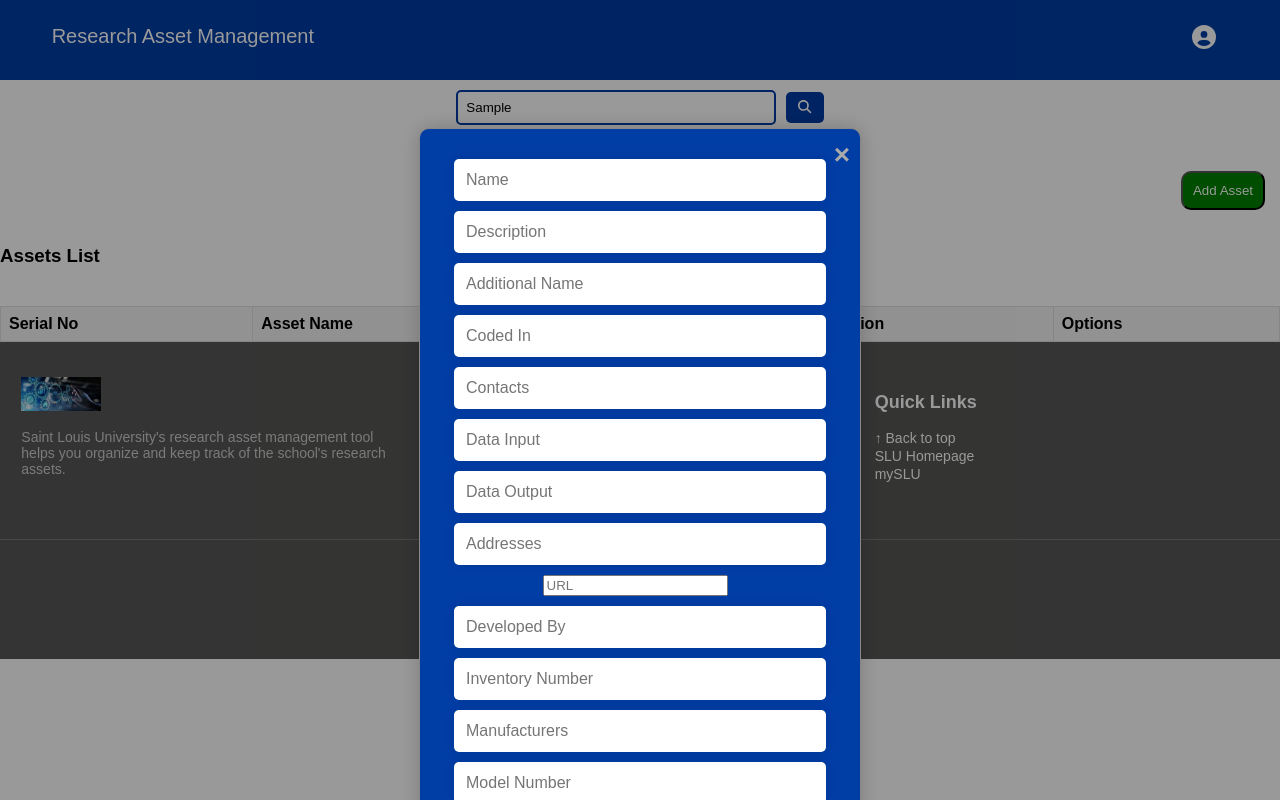
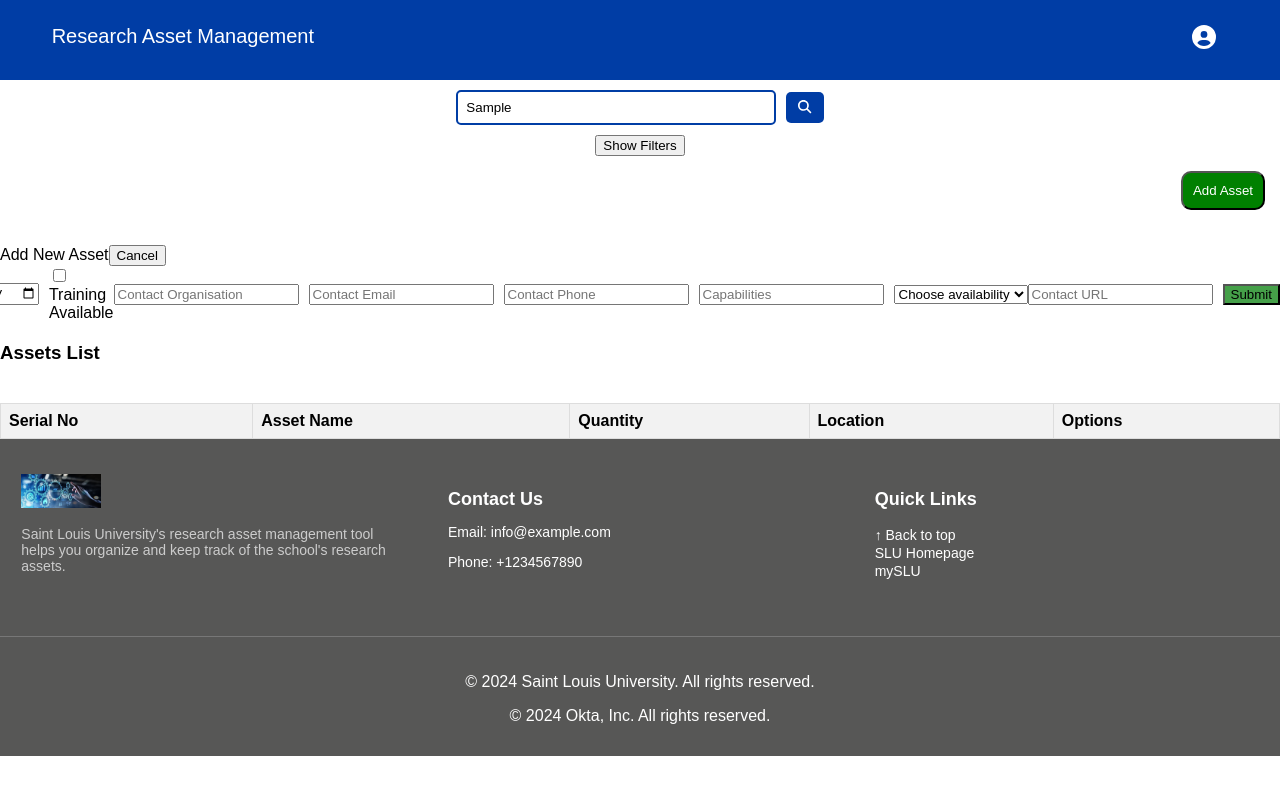
Before and after one commit to slu-csci-5030/RAM_Team_SLU, a React (Vite) app in the folder Frontend/: page /loggedIn in a window 1280 px wide. Both pictures are taken after typing "Sample" into the empty fields and a click on the button "Add Asset". Built offline with nearby package versions, Linux system fonts and the light colour scheme.

Commit message:
Add dive instead of modal for adding asset

```diff
--- a/Frontend/src/components/AddAsset.jsx
+++ b/Frontend/src/components/AddAsset.jsx
@@ -88,21 +88,28 @@ function AddAsset({ onAdd }) {
       alert("Please fill in all fields");
     }
   };
-
+  const toggleAddAsset = () => {
+    setShowModal(!showModal);
+  };
+  const hideAddAssetForm = () => {
+    setShowModal(false);
+  };
   return (
     <>
       <div className="add-asset-container">
-        <button onClick={() => setShowModal(true)} className="add-asset-button">
+        <button onClick={toggleAddAsset} className="add-asset-button">
           Add Asset
         </button>
       </div>
 
       {showModal && (
-        <div className="modal">
-          <div className="modal-content">
-            <span className="close" onClick={() => setShowModal(false)}>
-              &times;
-            </span>
+        <div className="add-asset-form">
+            <div className="div-add-asset-form">
+              <div className="add-asset-form-header">
+                <label>Add New Asset</label>
+                <button onClick={hideAddAssetForm}>Cancel</button>
+              </div>
+              <div className="add-asset-container">
                 <input
                   type="text"
                   placeholder="Name"
@@ -207,7 +214,7 @@ function AddAsset({ onAdd }) {
                   className="add-asset-input"
                   name="modelNumber"
                 />
-            <label>
+                <div className="add-asset-checkbox">
                   <input
                     type="checkbox"
                     checked={asset.feeForService}
@@ -215,8 +222,10 @@ function AddAsset({ onAdd }) {
                       setAsset({ ...asset, feeForService: e.target.checked })
                     }
                   />
+                  <label >
                     Fee for Service
                   </label>
+                </div>
                 <input
                   type="text"
                   placeholder="Protocol"
@@ -297,7 +306,7 @@ function AddAsset({ onAdd }) {
                   className="add-asset-input"
                   name="finishDate"
                 />
-            <label>
+                <div className="add-asset-checkbox ">
                   <input
                     type="checkbox"
                     checked={asset.trainingAvailable}
@@ -305,8 +314,10 @@ function AddAsset({ onAdd }) {
                       setAsset({ ...asset, trainingAvailable: e.target.checked })
                     }
                   />
+                  <label>
                     Training Available
                   </label>
+                </div>
                 <input
                   type="text"
                   placeholder="Contact Organisation"
@@ -342,7 +353,7 @@ function AddAsset({ onAdd }) {
                 <select
                   value={asset.availableForUse}
                   onChange={handleChange}
-              className="add-asset-input"
+                  className="add-asset-select"
                   name="availableForUse"
                 >
                   <option value="">Choose availability</option>
@@ -357,13 +368,15 @@ function AddAsset({ onAdd }) {
                   className="add-asset-input"
                   name="contactUrl"
                 />
-            <button id="submitbutton" onClick={handleAdd}>
+                <div className="submit-btn-container">
+                  <button className="btn-submit" id="submitbutton" onClick={handleAdd}>
                     Submit
                   </button>
                 </div>
               </div>
+            </div>
+        </div>
       )}
-
       <div className="assets-list">
         <h3>Assets List</h3>
         <ul>
```
Lines whose indentation alone changed are shown as unchanged.
